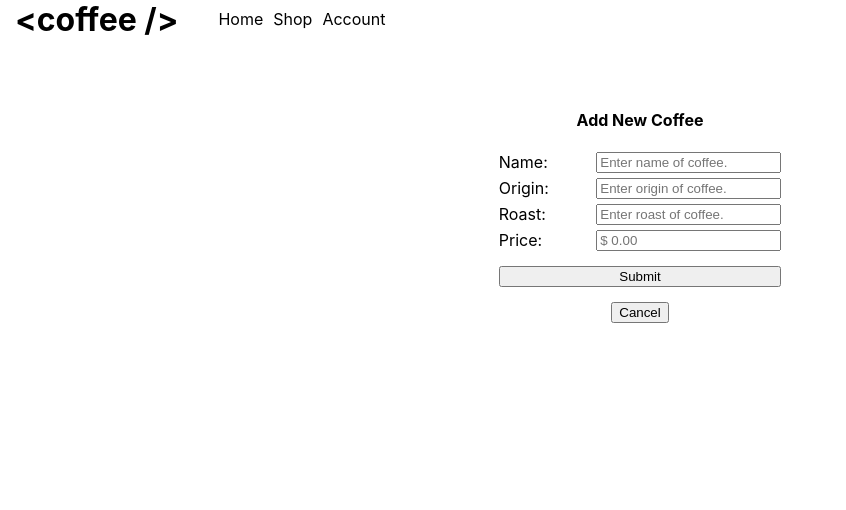
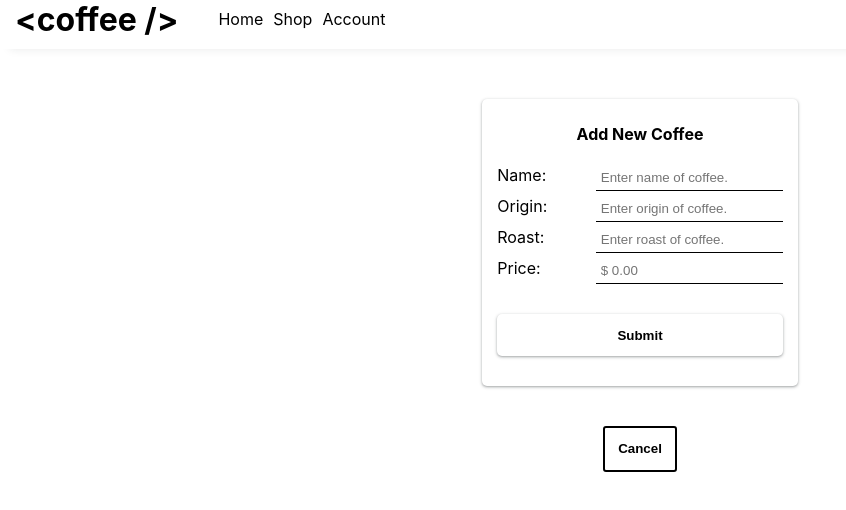
Before and after one commit to jfpalchak/inventory-tracker, a React (Create React App) app: page / in a window 1280 px wide. Both pictures are taken after a click on the button "Add Coffee". Shown: the top 510 px of the page, without its empty margins (0-846 px from the left). Built offline with nearby package versions, Linux system fonts and the light colour scheme.

Commit message:
add finishing touches to styling + clean up comments

```diff
--- a/public/index.html
+++ b/public/index.html
@@ -10,34 +10,10 @@
       content="Web site created using create-react-app"
     />
     <link rel="apple-touch-icon" href="%PUBLIC_URL%/logo192.png" />
-    <!--
-      manifest.json provides metadata used when your web app is installed on a
-      user's mobile device or desktop. See https://developers.google.com/web/fundamentals/web-app-manifest/
-    -->
     <link rel="manifest" href="%PUBLIC_URL%/manifest.json" />
-    <!--
-      Notice the use of %PUBLIC_URL% in the tags above.
-      It will be replaced with the URL of the `public` folder during the build.
-      Only files inside the `public` folder can be referenced from the HTML.
-
-      Unlike "/favicon.ico" or "favicon.ico", "%PUBLIC_URL%/favicon.ico" will
-      work correctly both with client-side routing and a non-root public URL.
-      Learn how to configure a non-root public URL by running `npm run build`.
-    -->
-    <title>React App</title>
+    <title>Inventory Tracker</title>
   </head>
   <body>
-    <noscript>You need to enable JavaScript to run this app.</noscript>
     <div id="root"></div>
-    <!--
-      This HTML file is a template.
-      If you open it directly in the browser, you will see an empty page.
-
-      You can add webfonts, meta tags, or analytics to this file.
-      The build step will place the bundled scripts into the <body> tag.
-
-      To begin the development, run `npm start` or `yarn start`.
-      To create a production bundle, use `npm run build` or `yarn build`.
-    -->
   </body>
 </html>
--- a/src/components/Coffee.js
+++ b/src/components/Coffee.js
@@ -40,7 +40,6 @@ function Coffee(props) {
         </div>
         <div className="coffee-info">
           <h3>{props.origin} - {props.roast} Roast</h3>
-          {/* <h4>[{props.roast} Roast]</h4> */}
           <h3><span style={priceStyle}>${props.price}</span> / {quantity}</h3>
         </div>
       </div>
--- a/src/components/CoffeeControl.js
+++ b/src/components/CoffeeControl.js
@@ -142,7 +142,7 @@ class CoffeeControl extends React.Component {
       <React.Fragment>
         <main>
             {visibleComponent}
-            <button onClick={buttonHandler}>{buttonText}</button>
+            <button onClick={buttonHandler} className="main-btn btn">{buttonText}</button>
         </main>
       </React.Fragment>
     );
--- a/src/components/CoffeeDetail.js
+++ b/src/components/CoffeeDetail.js
@@ -4,7 +4,7 @@ import PropTypes from "prop-types";
 
 function CoffeeDetail(props) {
 
-  const { coffee, onClickingEdit, onClickingSell, onClickingDelete} = props;
+  const { coffee, onClickingEdit, onClickingSell, onClickingDelete } = props;
 
   let quantity = "Quantity: " + coffee.quantity + " lbs";
   let isOutOfStock = false;
@@ -27,12 +27,12 @@ function CoffeeDetail(props) {
         </div>
 
         <div className="sell-button">
-          <button onClick={onClickingSell} disabled={isOutOfStock}>Sell</button>
+          <button className="btn btn-sell" onClick={onClickingSell} disabled={isOutOfStock}>Sell</button>
         </div>
 
         <div className="crud-buttons">
-          <button onClick={onClickingEdit}>Edit</button>
-          <button onClick={onClickingDelete}>Remove</button>
+          <button className="btn btn-edit" onClick={onClickingEdit}>Edit</button>
+          <button className="btn btn-danger" onClick={onClickingDelete}>Remove</button>
         </div>
       </section>
     </React.Fragment>
--- a/src/components/ReusableForm.js
+++ b/src/components/ReusableForm.js
@@ -22,7 +22,6 @@ function ReusableForm(props) {
           placeholder="Enter origin of coffee."
           required={true}
         />
-        {/* Change this to dropdown selection? */}
         <label htmlFor="roast">Roast: </label>
         <input
           type="text"
@@ -39,7 +38,7 @@ function ReusableForm(props) {
           placeholder="$ 0.00"
           required={true}
         />
-        <button type="submit">{props.buttonText}</button>
+        <button type="submit" className="btn">{props.buttonText}</button>
       </form>
     </React.Fragment>
   );
--- a/src/components/test-list.js
+++ b/src/components/test-list.js
@@ -14,5 +14,13 @@ export const testData = [
     price: "21.00",
     quantity: 130,
     id: "2"
+  },
+  {
+    name: "La Primavera",
+    origin: "Colombia",
+    roast: "Dark",
+    price: "21.00",
+    quantity: 130,
+    id: "3"
   }
 ];
--- a/src/index.css
+++ b/src/index.css
@@ -14,7 +14,9 @@ header {
   align-items: center;
   padding-left: 15px;
   padding-right: 15px;
+  padding-bottom: 10px;
   margin-bottom: 50px;
+  box-shadow: rgba(33, 35, 38, 0.1) 0px 10px 10px -10px;
 }
 
 .site-logo {
@@ -51,6 +53,46 @@ main {
   margin-right: 20px;
 }
 
+.btn {
+  margin-top: 25px;
+  padding: 1em;
+  border: none;
+  border-radius: 5px;
+  box-shadow: rgba(60, 64, 67, 0.3) 0px 1px 2px 0px, rgba(60, 64, 67, 0.15) 0px 1px 3px 1px;
+  background: white;
+  font-weight: bold;
+  transition: 0.3s
+}
+.btn:hover:enabled {
+  box-shadow: rgba(0, 0, 0, 0.05) 0px 0px 0px 1px;
+  cursor: pointer;
+}
+.main-btn:hover {
+  background: black;
+  color: white;
+}
+.btn-danger:hover{
+  background-color: darkred;
+  color: white;
+}
+.btn-sell:hover:enabled {
+  background: black;
+  color: white;
+}
+.btn-sell {
+  border: 2px black solid;
+  box-shadow: none;
+}
+.btn-sell:disabled {
+  border: none;
+  box-shadow: rgba(0, 0, 0, 0.05) 0px 0px 0px 1px;
+}
+.main-btn {
+  border: 2px black solid;
+  border-radius: 3px;
+  box-shadow: none;
+}
+
 /* COFFEE LIST STYLES */
 .coffee-item {
   position: relative;
@@ -59,17 +101,19 @@ main {
   width: clamp(250px, 25%, 300px);
   margin: 5px auto;
   transition: 0.3s;
+  box-shadow: rgba(0, 0, 0, 0.08) 0px 4px 12px;
+  box-shadow: rgba(33, 35, 38, 0.1) 0px 15px 10px -10px;
 }
 
 .coffee-item:hover {
   transform: translateY(-1%);
   cursor: pointer;
+  box-shadow: rgba(0, 0, 0, 0.45) 0px 25px 20px -20px;
 }
 
 .coffee-banner {
   position: relative;
   display: grid;
-  /* margin-bottom: 100px; */
 }
 
 .coffee-banner img {
@@ -77,22 +121,28 @@ main {
   z-index: -1;
   position: relative;
   border-radius: 5px;
+  /* border-bottom-left-radius: 0px;
+  border-bottom-right-radius: 0px; */
   opacity: 0.85;
 }
 .coffee-banner h3 {
   position: absolute;
   padding-left: 5px;
-  top: -12px;
+  top: 10px;
   color: white;
   font-size: 3em;
 }
 
-/* .coffee-info {
-  font-style: italic;
-} */
+/* FORM COMPONENT STYLES */
+.form-component {
+  padding: 15px;
+  margin-bottom: 15px;
+  border-radius: 5px;
+  box-shadow: rgba(60, 64, 67, 0.3) 0px 1px 2px 0px, rgba(60, 64, 67, 0.15) 0px 1px 3px 1px;
+}
 
-/* FORM COMPONENT STYLES */
 .form-component h4 {
+  margin-top: 10px;
   text-align: center;
 }
 
@@ -102,25 +152,33 @@ form {
   gap: 5px;
   margin-bottom: 15px;
 }
-label {
+form label {
   text-align: left;
+}
+form input {
+  border: none;
+  padding: 5px;
+  border-bottom: 1px solid black;
+
 }
 form button {
   grid-column: 1 / 3;
-  margin-top: 10px;
+  margin-top: 15px;
 }
 
 /* DETAIL COMPONENT STYLES */
 .selected-coffee {
   margin-bottom: 15px;
-  background: rosybrown;
   border-radius: 10px;
   padding: 15px;
+  width: 250px;
+  box-shadow: rgba(60, 64, 67, 0.3) 0px 1px 2px 0px, rgba(60, 64, 67, 0.15) 0px 1px 3px 1px;
 }
 .sell-button button {
   width: 100%;
   margin-top: 20px;
   margin-bottom: 20px;
+
 }
 .crud-buttons {
   display: flex;
--- a/src/index.js
+++ b/src/index.js
@@ -11,7 +11,4 @@ root.render(
   </React.StrictMode>
 );
 
-// If you want to start measuring performance in your app, pass a function
-// to log results (for example: reportWebVitals(console.log))
-// or send to an analytics endpoint. Learn more: https://bit.ly/CRA-vitals
 reportWebVitals();
```
